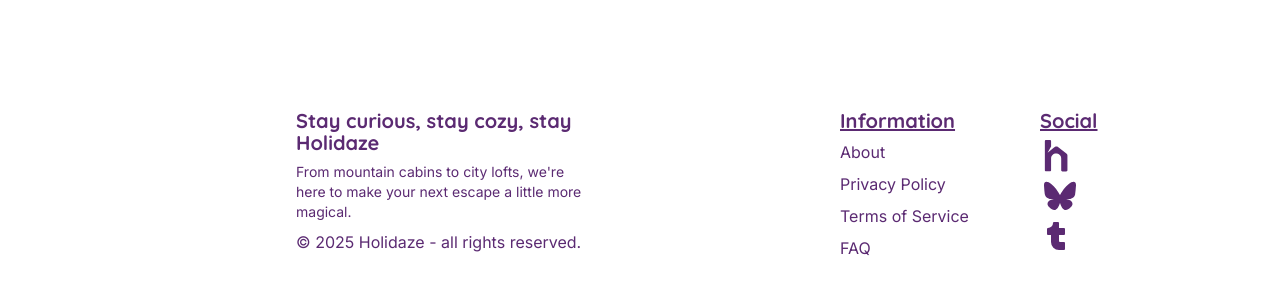
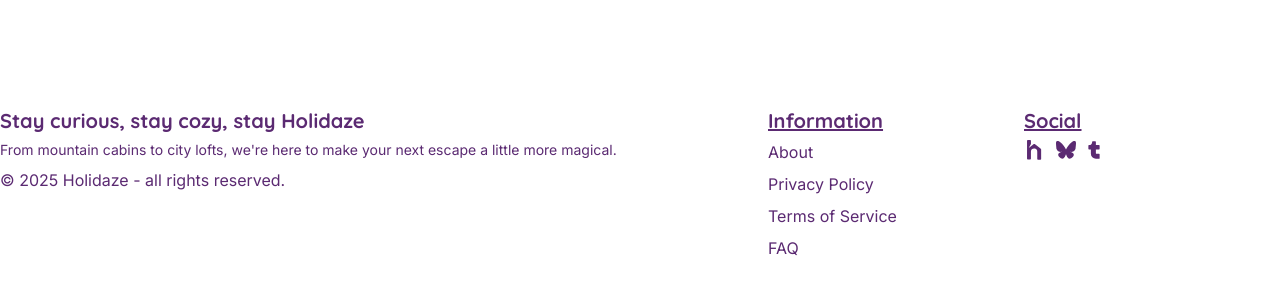
Before and after one commit to KjetilHHauger/kjetil_h_hauger_booking, a React (Vite) app: page /profile in a window 1280 px wide. Shown: the part 500-794 px from the top of the page. Built offline with nearby package versions, Linux system fonts and the light colour scheme; no server answers.

Commit message:
FIX: Line up footer with nav

```diff
--- a/src/layout/Footer.jsx
+++ b/src/layout/Footer.jsx
@@ -3,9 +3,8 @@ import { TumblrLogo } from "@phosphor-icons/react";
 
 export default function Footer() {
   return (
-    <footer className="text-brand-primary">
-      <section className="flex flex-col px-10 md:flex-row mx-auto">
-        <section className="flex-1/2 md:px-36 lg:px-64 py-10 gap-2 flex flex-col">
+    <footer className="flex justify-between w-full max-w-7xl mx-auto text-brand-primary">
+      <section className="flex-3 py-4 md:py-10 gap-2 flex flex-col">
         <h6 className="text-heading-6 font-bold">
           Stay curious, stay cozy, stay Holidaze
         </h6>
@@ -15,19 +14,20 @@ export default function Footer() {
         </p>
         <p>© {new Date().getFullYear()} Holidaze - all rights reserved.</p>
       </section>
-        <section className="flex-1 flex flex-col py-10 gap-2">
+      <section className="flex-1 flex flex-col py-4 md:py-10 gap-2">
         <h6 className="text-heading-6 font-bold underline">Information</h6>
         <Link to="/about">About</Link>
         <Link to="/privacy">Privacy Policy</Link>
         <Link to="/terms">Terms of Service</Link>
         <Link to="/faq">FAQ</Link>
       </section>
-        <section className="flex-1 flex flex-col py-10 gap-2">
+      <section className="flex-1 flex flex-col py-4 md:py-10 gap-2 ">
         <h6 className="text-heading-6 font-bold underline">Social</h6>
+        <section className="flex gap-2">
           <a href="https://hudd.no" aria-label="Hudd" title="Hudd">
             <svg
               xmlns="http://www.w3.org/2000/svg"
-              className="w-8 h-8 hover:text-[#121b22]"
+              className="w-5 h-5 hover:text-cta-icon-hover"
               viewBox="7 10 38 52"
               fill="currentColor"
             >
@@ -41,7 +41,7 @@ export default function Footer() {
             <svg
               fill="none"
               viewBox="0 0 64 57"
-              className="w-8 h-8 ml-1 hover:text-[#1185FE]"
+              className="w-5 h-5 ml-1 hover:text-cta-icon-hover"
             >
               <path
                 fill="currentColor"
@@ -51,9 +51,9 @@ export default function Footer() {
           </a>
           <a href="https://www.tumblr.com" aria-label="Tumblr" title="Tumblr">
             <TumblrLogo
-              size={32}
+              size={20}
               weight="fill"
-              className="hover:text-[#2c4762]"
+              className="hover:text-cta-icon-hover"
             />
           </a>
         </section>
--- a/src/pages/Home.jsx
+++ b/src/pages/Home.jsx
@@ -9,7 +9,7 @@ export default function Home() {
       <HeroVideo>
         <SearchForm />
       </HeroVideo>
-      <p className="ml-24">
+      <p className="flex items-center justify-between w-full max-w-7xl mx-auto text-brand-primary">
         <Link
           className="flex items-center gap-2 hover:text-cta-icon-hover text-body-xs"
           to={"/credits"}
@@ -19,7 +19,7 @@ export default function Home() {
         </Link>
       </p>
 
-      <section className="mx-auto px-4 sm:px-10 md:px-20">
+      <section className=" mx-auto px-4 sm:px-10 md:px-20">
         <Blog username="pensjonistenblog" limit={5} />
       </section>
     </div>
```
Lines whose indentation alone changed are shown as unchanged.
